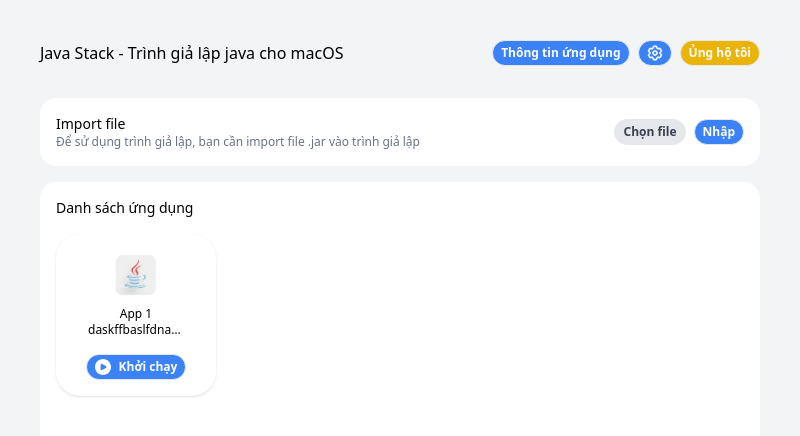
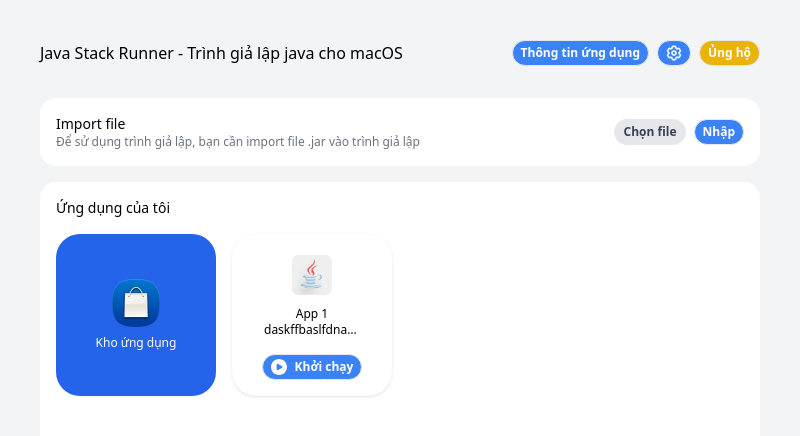
Before and after one commit to quandohong28/java-emulator, an Electron app: page frontend/index.html in a window 800 px wide. Drawn offline with nearby package versions, Linux system fonts and the light colour scheme; no server answers.

Commit message:
create-project

```diff
--- a/frontend/index.html
+++ b/frontend/index.html
@@ -4,14 +4,15 @@
 <head>
     <meta charset="UTF-8">
     <meta name="viewport" content="width=device-width, initial-scale=1.0">
-    <title>Jar Stack</title>
+    <title>Jar Stack Runner MacOS</title>
     <link rel="stylesheet" href="./style.css">
+    <script type="module" src="./renderer.js"></script>
 </head>
 
 <body>
     <div class="container p-10 pb-0 bg-gray-100 min-h-screen min-w-full">
         <div class="flex items-center justify-between mb-8">
-            <h1 class="text-red font-medium">Java Stack - Trình giả lập java cho macOS</h1>
+            <h1 class="text-red font-medium">Java Stack Runner - Trình giả lập java cho macOS</h1>
             <div class="flex items-center justify-end gap-2">
                 <button class="bg-blue-500 text-white border rounded-full px-2 py-1 text-xs font-semibold">
                     Thông tin ứng dụng
@@ -19,8 +20,7 @@
                 <button class="bg-blue-500 text-white border rounded-full px-2 py-1 text-xs font-semibold">
                     <img src="./assets/settings.svg" class="h-4 w-4" alt="">
                 </button>
-                <button class="bg-yellow-500 text-white border rounded-full px-2 py-1 text-xs font-semibold">Ủng hộ
-                    tôi</button>
+                <button class="bg-yellow-500 text-white border rounded-full px-2 py-1 text-xs font-semibold">Ủng hộ</button>
             </div>
         </div>
 
@@ -41,8 +41,13 @@
         </div>
 
         <div class="mb-8 p-4 bg-white rounded-2xl overflow-y-auto scrollbar-hidden h-96">
-            <h2 class="font-medium text-sm mb-4">Danh sách ứng dụng</h2>
+            <h2 class="font-medium text-sm mb-4">Ứng dụng của tôi</h2>
             <div class="grid grid-cols-4 gap-4">
+                <button onclick="openInBrowser('https://gamehub.pro')" class="bg-blue-600 flex flex-col gap-2 items-center justify-center rounded-3xl hover:shadow-inner p-4">
+                    <img src="./assets/ovi.png" class="w-12 h-12" alt="">
+                    <p class="text-center text-xs font-medium text-white">Kho ứng dụng</p>
+                </button>
+
                 <div
                     class="text-center flex flex-col gap-2 items-center justify-center p-4 rounded-3xl shadow relative group">
                     <img src="./assets/default-icon.png" class="overflow-hidden w-12 h-12" alt="">
@@ -65,7 +70,6 @@
 
     </div>
     <div id="jarList"></div>
-    <script type="module" src="renderer.js"></script>
     <script src="https://cdn.tailwindcss.com"></script>
 
 </body>
--- a/frontend/main.js
+++ b/frontend/main.js
@@ -12,12 +12,11 @@
         webPreferences: {
             preload: path.join(__dirname, 'preload.js'),
         },
-        title: 'Jar Manager',
         icon: path.join(__dirname, './assets/default-icon.png'),
     });
 
     mainWindow.loadFile('index.html');
-    // mainWindow.loadURL('http://localhost:5173');
+    mainWindow.webContents.openDevTools();
 });
 
 ipcMain.on('get-jars', async (event) => {
--- a/frontend/renderer.js
+++ b/frontend/renderer.js
@@ -1,4 +1,4 @@
-const { ipcRenderer } = require('electron');
+const { ipcRenderer, shell } = require('electron');
 
 document.addEventListener('DOMContentLoaded', () => {
     ipcRenderer.send('get-jars');
@@ -16,7 +16,8 @@
 
 function runJar(jarId) {
     // open new window to run the jar
+}
 
-
-
+function openInBrowser(url) {
+    shell.openExternal(url);
 }
```
Also changed, not shown: frontend/assets/ovi.png (added).
